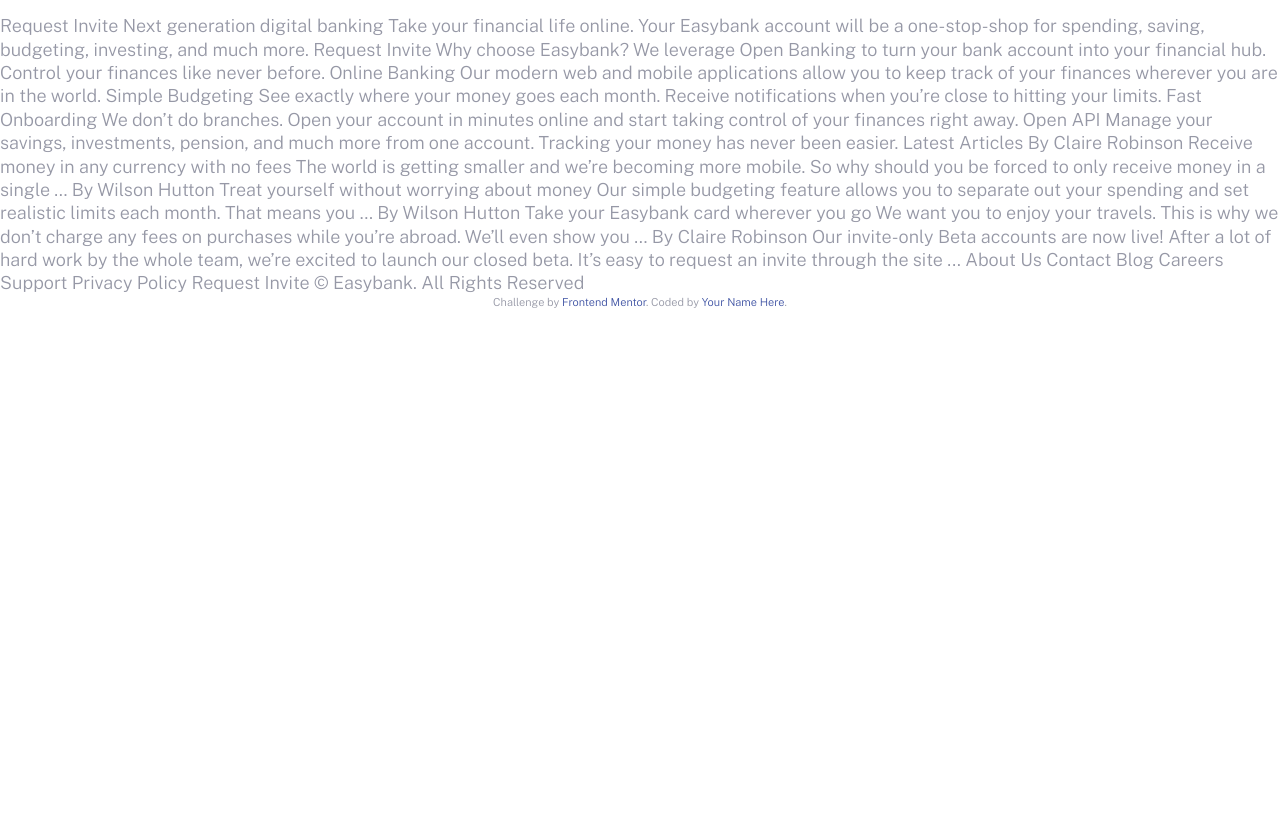
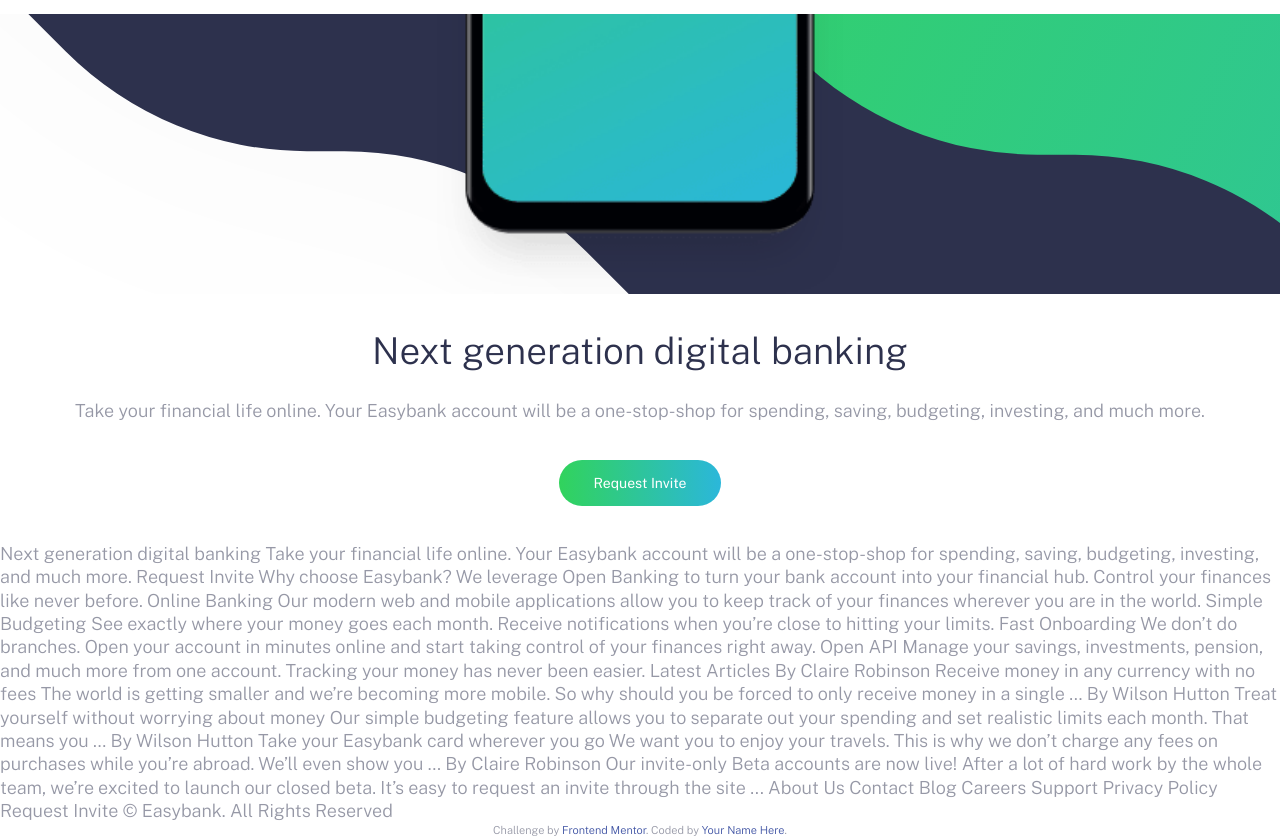
Before and after one commit to Daniel-Dukundane/pro_landing_page, a plain HTML site: page index.html in a window 1280 px wide. Shown: the part 66-903 px from the top of the page. Before the commit the page ends 800 px from the top, so only its background shows below. Drawn offline with nearby package versions, Linux system fonts and the light colour scheme.

Commit message:
Working on the landing page

```diff
--- a/app/SCSS/_global.scss
+++ b/app/SCSS/_global.scss
@@ -22,6 +22,10 @@
     }
 
 }
+
+h1,h2,h3{
+    margin-top: 0px;
+}
 a, a:visited , a:hover{
     text-decoration: none;
 
@@ -41,8 +45,11 @@
 }
 
 .container{
+    padding-top: 2.25rem;
+    padding-right: 1.5rem;
+    padding-bottom: 2.25rem;
     padding-left: 1.5rem;
-    padding-right: 1.5rem;
+
   }
 
 .button, button{
@@ -51,8 +58,17 @@
     cursor: pointer;
     background:linear-gradient(to right,$limeGreen ,$brightCyan );
     border: 0;
-    color: white;
     font-weight: 400;
+    display: inline-block;
+    font-size: $font_sm;
+    color: $white;
+    &:hover{
+        transition: opacity 300ms ease-in-out;
+        &:hover {
+          opacity: 0.75;
+        }
+
+    }
 }
 
 //visibility
--- a/app/SCSS/_header.scss
+++ b/app/SCSS/_header.scss
@@ -105,14 +105,7 @@
       }
     }
   }
-  &__cta {
-    font-size: $font_sm;
-    color: $white;
-    transition: opacity 300ms ease-in-out;
-    &:hover {
-      opacity: 0.75;
-    }
-  }
+
 
 
   //spacing
--- /dev/null
+++ b/app/SCSS/_hero.scss
@@ -0,0 +1,40 @@
+.hero{
+
+    &__image{
+
+        position: relative;
+        background-image: url(/images/bg-intro-mobile.svg);
+        background-size: cover;
+        background-repeat: no-repeat;
+        background-position: center center;
+        min-height: 17.5rem;
+
+    &::before{
+        content: "";
+        position: absolute;
+        height: 100%;
+        width: 100%;
+        background-image: url(/images/image-mockups.png);
+        background-size: 93%;
+        background-repeat: no-repeat;
+        background-position: center bottom;
+
+
+    }
+    }
+    &__text{
+        text-align: center;
+   h1{
+       font-weight: 300;
+       color: $darkBlue;
+       line-height: 1.15;
+       font-size: 2.31rem;
+       margin-bottom: 1.5rem;
+   }
+
+   p{
+       line-height: 1.5;
+       margin-bottom: 2.25rem;
+   }
+    }
+}
--- a/app/SCSS/style.scss
+++ b/app/SCSS/style.scss
@@ -2,4 +2,5 @@
 @import "mixins";
 @import "global";
 @import "header";
-@import "animations"
+@import "animations";
+@import "hero"
--- a/index.html
+++ b/index.html
@@ -60,13 +60,33 @@
       </div>
     </header>
 
+    <section class="hero">
+    <div class="hero__image">
+
+    </div>
+
+    <div class="hero__text container">
+
+      <h1>
+        Next generation digital banking
+      </h1>
+      <p >
+      Take your financial life online. Your Easybank account will be a one-stop-shop
+      for spending, saving, budgeting, investing, and
+       much more.
+      </p>
+      <a href="#" class="button hero__cta">Request Invite</a>
+
+    </div>
+
+    </section>
 
 
 
 
 
 
-  Request Invite
+
 
 
 
```
Also changed, not shown: app/SCSS/style.css, 1 other file.
